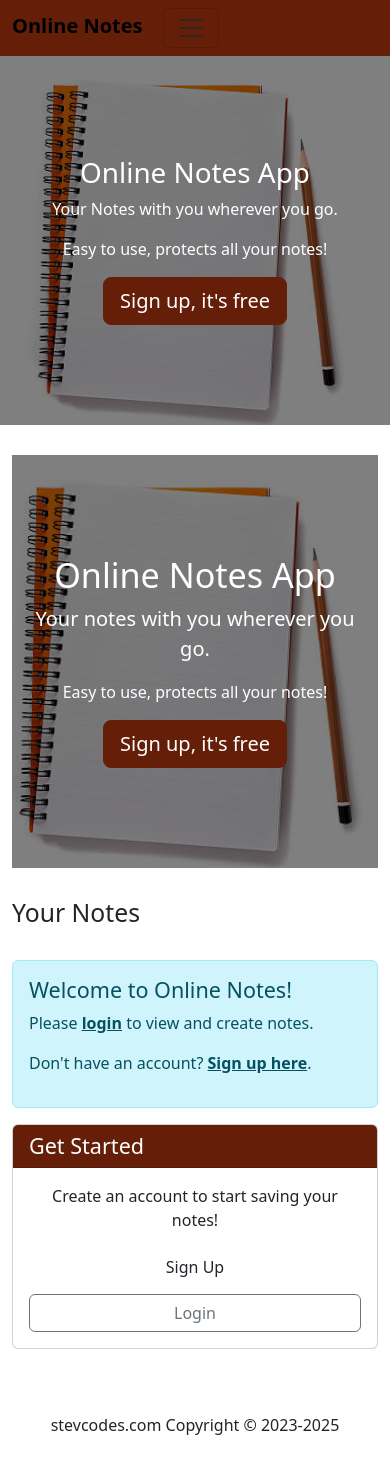
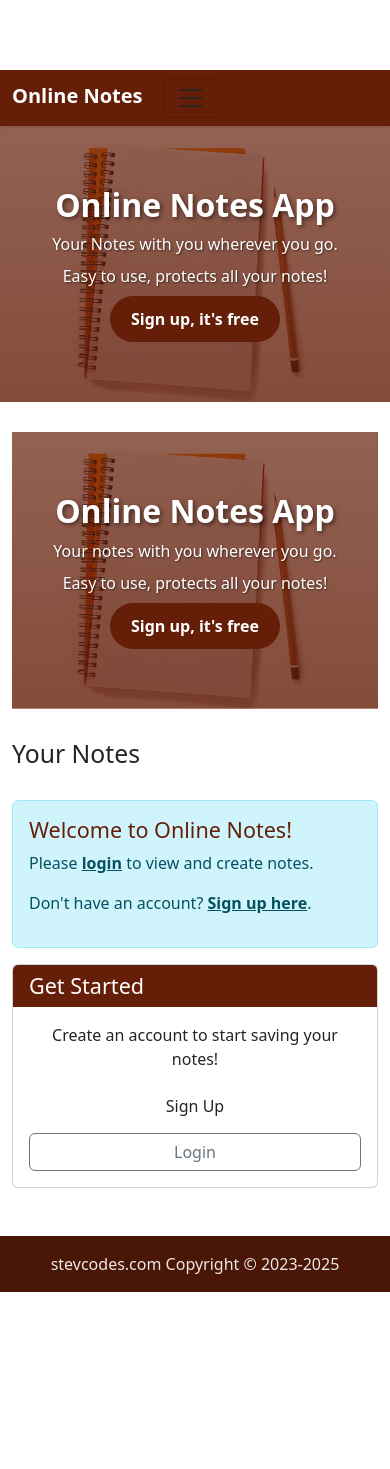
Before and after one commit to stevihiene-git/online_note, a Flask app: page / in a window 390 px wide. After the commit the page ends 1292 px from the top, so only its background shows below. Run offline with Flask 3, Linux system fonts and the light colour scheme.

Commit message:
Update style.css

```diff
--- a/note_app/static/style.css
+++ b/note_app/static/style.css
@@ -2,31 +2,62 @@
   --primary-color: #651F09;
   --primary-hover: #8B2B0C;
   --primary-light: rgba(101, 31, 9, 0.1);
+  --primary-dark: #4A1606;
 }
 
 body {
     font-family: 'Roboto Mono', monospace;
     background-color: #f8f9fa;
+    padding-top: 70px; /* Add padding for fixed navbar */
+}
+
+/* Custom navbar with #651F09 background */
+.navbar-custom {
+  background-color: var(--primary-color) !important;
+  box-shadow: 0 2px 4px rgba(0,0,0,0.1);
 }
 
 .navbar-brand {
     font-weight: bold;
     font-size: 1.5rem;
+    color: white !important;
 }
 
-/* Custom navbar background */
-.navbar-custom {
-  background-color: var(--primary-color) !important;
+.navbar-custom .navbar-nav .nav-link {
+    color: rgba(255, 255, 255, 0.85) !important;
 }
 
+.navbar-custom .navbar-nav .nav-link:hover,
+.navbar-custom .navbar-nav .nav-link:focus {
+    color: white !important;
+}
+
+.navbar-custom .navbar-nav .nav-link.active {
+    color: white !important;
+    font-weight: 600;
+}
+
+/* Jumbotron styles */
 .jumbotron {
-    background: linear-gradient(rgba(0,0,0,0.5), rgba(0,0,0,0.5)), url('/static/images/note1.jpg');
+    background: linear-gradient(rgba(101, 31, 9, 0.7), rgba(101, 31, 9, 0.8)), url('/static/images/note1.jpg');
     background-size: cover;
     background-position: center;
     color: white;
     padding: 100px 0;
     text-align: center;
     margin-bottom: 30px;
+    border-radius: 0;
+}
+
+.jumbotron h1 {
+    font-weight: 700;
+    text-shadow: 2px 2px 4px rgba(0,0,0,0.5);
+}
+
+.jumbotron p {
+    font-size: 1.2rem;
+    text-shadow: 1px 1px 2px rgba(0,0,0,0.5);
+    margin-bottom: 0.5rem;
 }
 
 /* Signup button in jumbotron */
@@ -34,55 +65,90 @@ body {
   background-color: var(--primary-color);
   border-color: var(--primary-color);
   color: white;
+  font-weight: 600;
+  padding: 12px 30px;
+  font-size: 1.1rem;
+  border-radius: 50px;
+  transition: all 0.3s ease;
 }
 
 .btn.signup.brown:hover {
   background-color: var(--primary-hover);
   border-color: var(--primary-hover);
+  transform: translateY(-2px);
+  box-shadow: 0 4px 8px rgba(101, 31, 9, 0.3);
 }
 
+/* Note cards */
 .note-card {
     border-left: 4px solid var(--primary-color);
-    transition: transform 0.2s;
+    transition: transform 0.2s, box-shadow 0.2s;
+    border-radius: 8px;
+    overflow: hidden;
 }
 
 .note-card:hover {
     transform: translateY(-5px);
-    box-shadow: 0 4px 8px rgba(0,0,0,0.1);
+    box-shadow: 0 8px 16px rgba(101, 31, 9, 0.15);
 }
 
+.note-card .card-title {
+    color: var(--primary-color);
+    font-weight: 600;
+}
+
+/* Note action buttons */
+.note-card .btn-outline-primary {
+    color: var(--primary-color);
+    border-color: var(--primary-color);
+}
+
+.note-card .btn-outline-primary:hover {
+    background-color: var(--primary-color);
+    border-color: var(--primary-color);
+    color: white;
+}
+
+/* Custom button styles */
 .btn-note {
     background-color: var(--primary-color);
     border-color: var(--primary-color);
     color: white;
+    font-weight: 500;
+    transition: all 0.3s ease;
 }
 
 .btn-note:hover {
     background-color: var(--primary-hover);
     border-color: var(--primary-hover);
     color: white;
+    transform: translateY(-1px);
 }
 
 /* Card header background */
 .card-header.bg-primary {
   background-color: var(--primary-color) !important;
+  border-bottom: none;
 }
 
 /* Primary button styles */
 .btn-primary {
   background-color: var(--primary-color);
   border-color: var(--primary-color);
+  transition: all 0.3s ease;
 }
 
 .btn-primary:hover {
   background-color: var(--primary-hover);
   border-color: var(--primary-hover);
+  transform: translateY(-1px);
 }
 
 /* Outline button styles */
 .btn-outline-primary {
   color: var(--primary-color);
   border-color: var(--primary-color);
+  transition: all 0.3s ease;
 }
 
 .btn-outline-primary:hover {
@@ -91,7 +157,7 @@ body {
   color: white;
 }
 
-/* Custom background for other elements that should use the primary color */
+/* Custom background and text classes */
 .bg-custom-primary {
   background-color: var(--primary-color) !important;
 }
@@ -99,3 +165,107 @@ body {
 .text-custom-primary {
   color: var(--primary-color) !important;
 }
+
+.badge.bg-custom-primary {
+  background-color: var(--primary-color) !important;
+  color: white;
+}
+
+/* Form styles */
+.form-control:focus {
+  border-color: var(--primary-color);
+  box-shadow: 0 0 0 0.2rem rgba(101, 31, 9, 0.25);
+}
+
+/* Alert customization */
+.alert-info {
+  border-left: 4px solid var(--primary-color);
+}
+
+.alert-info .alert-heading {
+  color: var(--primary-color);
+}
+
+.alert-light {
+  border-left: 4px solid var(--primary-color);
+}
+
+.alert-light h5 {
+  color: var(--primary-color);
+  font-weight: 600;
+}
+
+/* Footer styles */
+.footer {
+  background-color: var(--primary-dark);
+  color: white;
+  margin-top: auto;
+}
+
+.footer p {
+  margin: 0;
+  opacity: 0.9;
+}
+
+/* Responsive adjustments */
+@media (max-width: 768px) {
+  .jumbotron {
+    padding: 60px 0;
+  }
+
+  .jumbotron h1 {
+    font-size: 2rem;
+  }
+
+  .jumbotron p {
+    font-size: 1rem;
+  }
+
+  .btn.signup.brown {
+    padding: 10px 20px;
+    font-size: 1rem;
+  }
+
+  .sticky-top {
+    position: relative !important;
+    top: 0 !important;
+  }
+}
+
+/* Animation for better user experience */
+@keyframes fadeIn {
+  from { opacity: 0; transform: translateY(20px); }
+  to { opacity: 1; transform: translateY(0); }
+}
+
+.jumbotron, .card {
+  animation: fadeIn 0.6s ease-out;
+}
+
+/* Hover effects for better interactivity */
+.card {
+  transition: transform 0.3s ease, box-shadow 0.3s ease;
+}
+
+.card:hover {
+  transform: translateY(-2px);
+  box-shadow: 0 4px 8px rgba(101, 31, 9, 0.1);
+}
+
+/* Custom scrollbar for webkit browsers */
+::-webkit-scrollbar {
+  width: 8px;
+}
+
+::-webkit-scrollbar-track {
+  background: #f1f1f1;
+}
+
+::-webkit-scrollbar-thumb {
+  background: var(--primary-color);
+  border-radius: 4px;
+}
+
+::-webkit-scrollbar-thumb:hover {
+  background: var(--primary-hover);
+}
```
